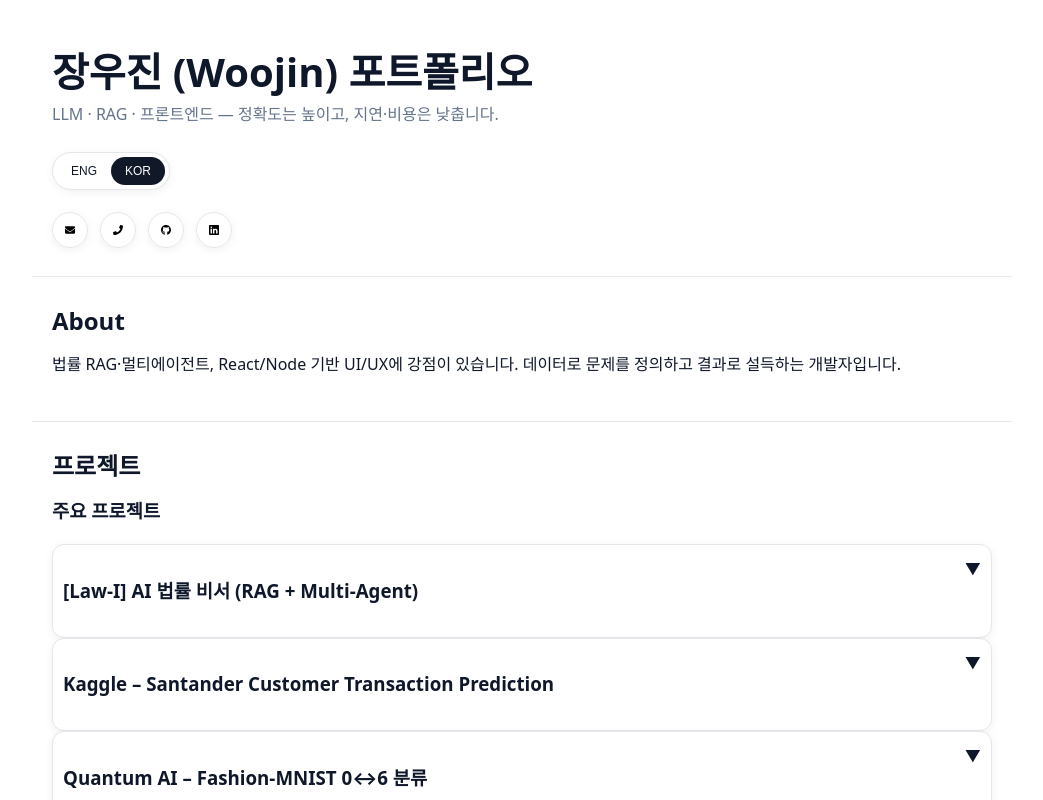
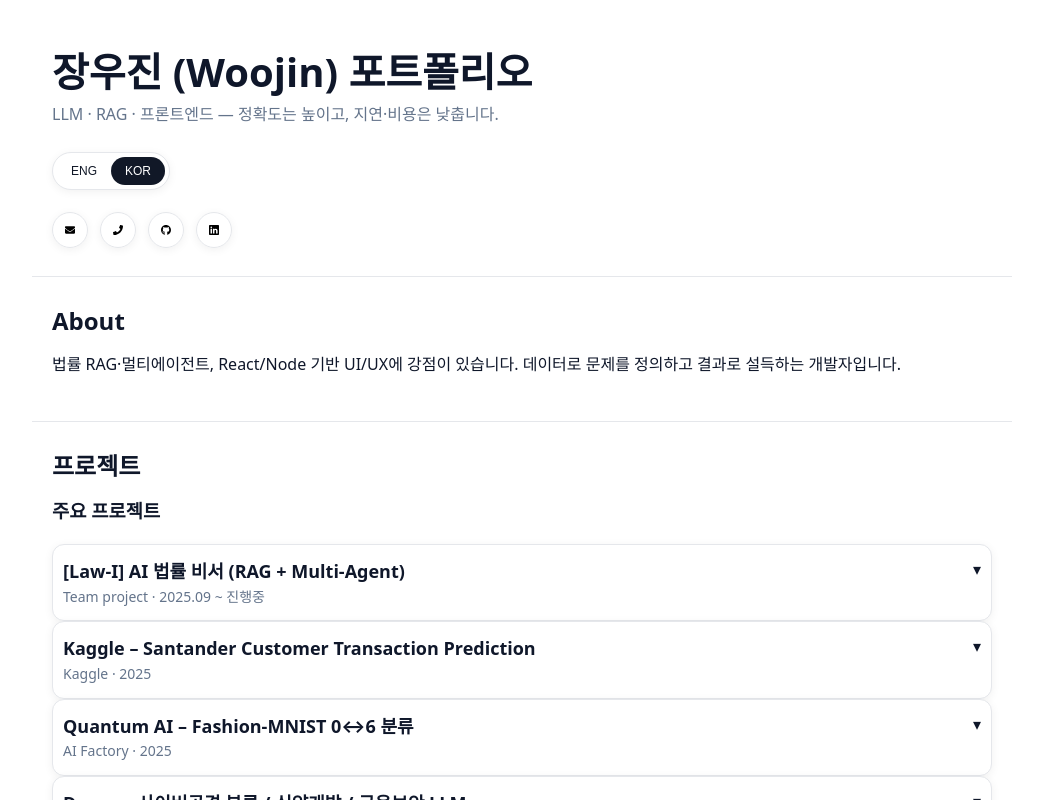
Before and after one commit to wing0907/wing0907.github.io, a React (Create React App) app: page / in a window 1280 px wide. Shown: the top 800 px of the page, without its empty margins (118-1161 px from the left). Built offline with nearby package versions, Linux system fonts and the light colour scheme.

Commit message:
fix: replace Entry & clean imports

```diff
--- a/src/Entry.js
+++ b/src/Entry.js
@@ -1,53 +1,43 @@
-import React from 'react';
-import './App.css'; // Ensure you have proper styling in App.css
-import { useState } from 'react';
+// src/Entry.js
+import React from "react";
 
-function Entry({ title, location, dates, details, imageSrc, isExpanded, onClick }) {
-  const [expandedDetails, setExpandedDetails] = useState({});
+export default function Entry({
+  title,
+  location,
+  dates,
+  details = [],
+  isExpanded = false,
+  onClick = () => {},
+}) {
+  return (
+    <article>
+      <div className="entry-header" onClick={onClick}>
+        <div>
+          <h3 className="entry-title">{title}</h3>
+          {(location || dates) && (
+            <p className="entry-meta">
+              {location}
+              {location && dates ? " · " : ""}
+              {dates}
+            </p>
+          )}
+        </div>
+        <span className={`arrow ${isExpanded ? "expanded" : ""}`}>▾</span>
+      </div>
 
-  const toggleDetail = (index) => {
-    setExpandedDetails((prevState) => ({
-      ...prevState,
-      [index]: !prevState[index],
-    }));
-  };
-
-  return (
-    <div className="entry">
-      <div className="entry-header" onClick={onClick}>
-        <h3>{title}</h3>
-        <span className={`arrow ${isExpanded ? 'expanded' : ''}`}>&#x25BC;</span>
-      </div>
       {isExpanded && (
         <div className="entry-details">
-          {location && <p>{location}</p>}
-          {dates && <p>{dates}</p>}
-          <ul>
-            {details.map((detail, index) => (
-              <li key={index}>
-                {typeof detail === 'string' || React.isValidElement(detail) ? (
-                  <span>{detail}</span>
-                ) : (
-                  <div>
-                    <div className="detail-header" onClick={() => toggleDetail(index)} style={{ cursor: 'pointer', display: 'flex', justifyContent: 'space-between', alignItems: 'center' }}>
-                      <span>{detail.title || 'More Details'}</span>
-                      <span className={`arrow ${expandedDetails[index] ? 'expanded' : ''}`}>&#x25BC;</span>
-                    </div>
-                    {expandedDetails[index] && (
-                      <div className="detail-content">
-                        {detail.content}
-                      </div>
-                    )}
-                  </div>
-                )}
-              </li>
-            ))}
-          </ul>
-          {imageSrc && <img src={imageSrc} alt="Related content" className="entry-image" />}
+          {Array.isArray(details) ? (
+            <ul>
+              {details.map((d, i) => (
+                <li key={i}>{d}</li>
+              ))}
+            </ul>
+          ) : (
+            details
+          )}
         </div>
       )}
-    </div>
+    </article>
   );
 }
-
-export default Entry;
```
